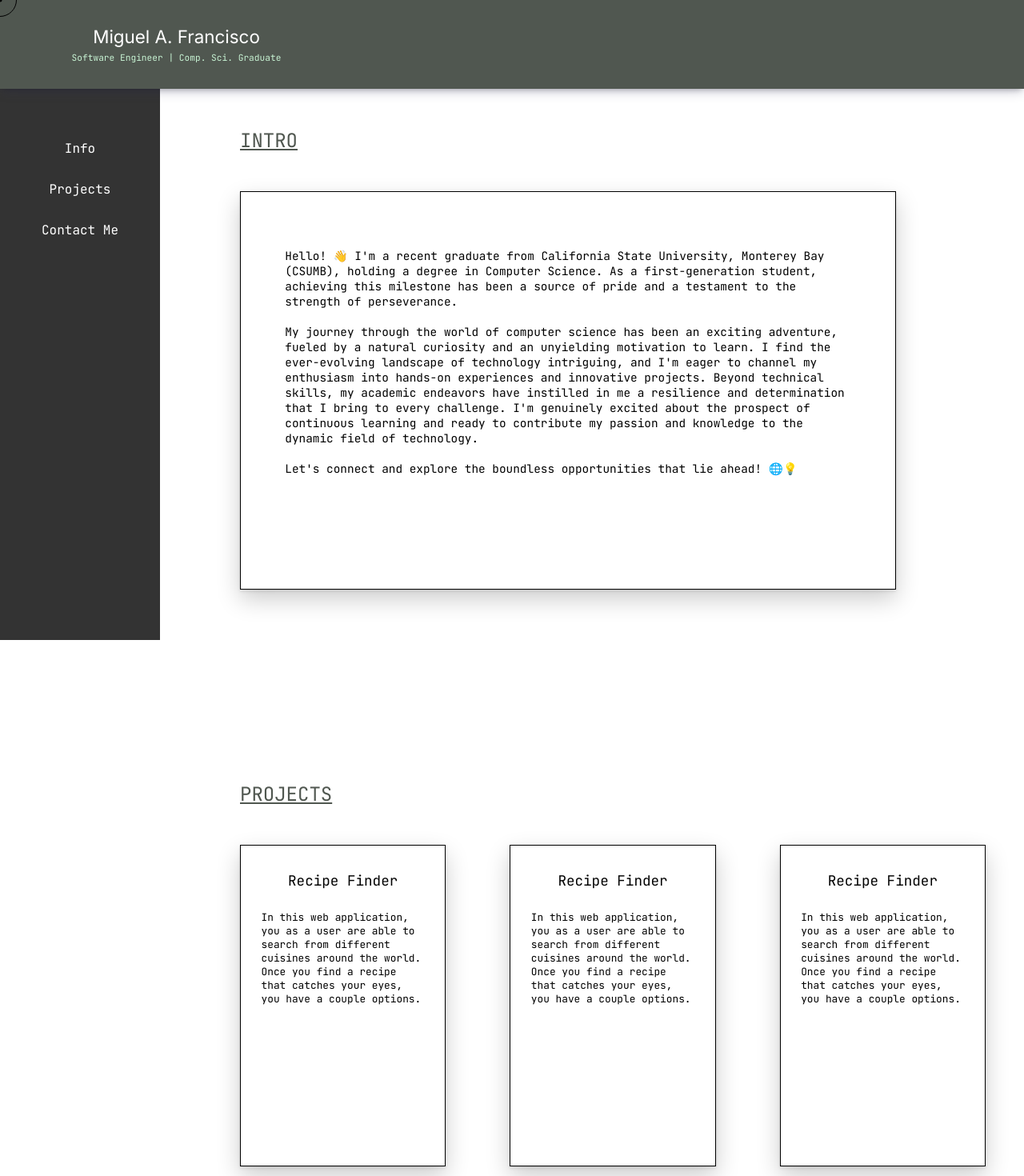
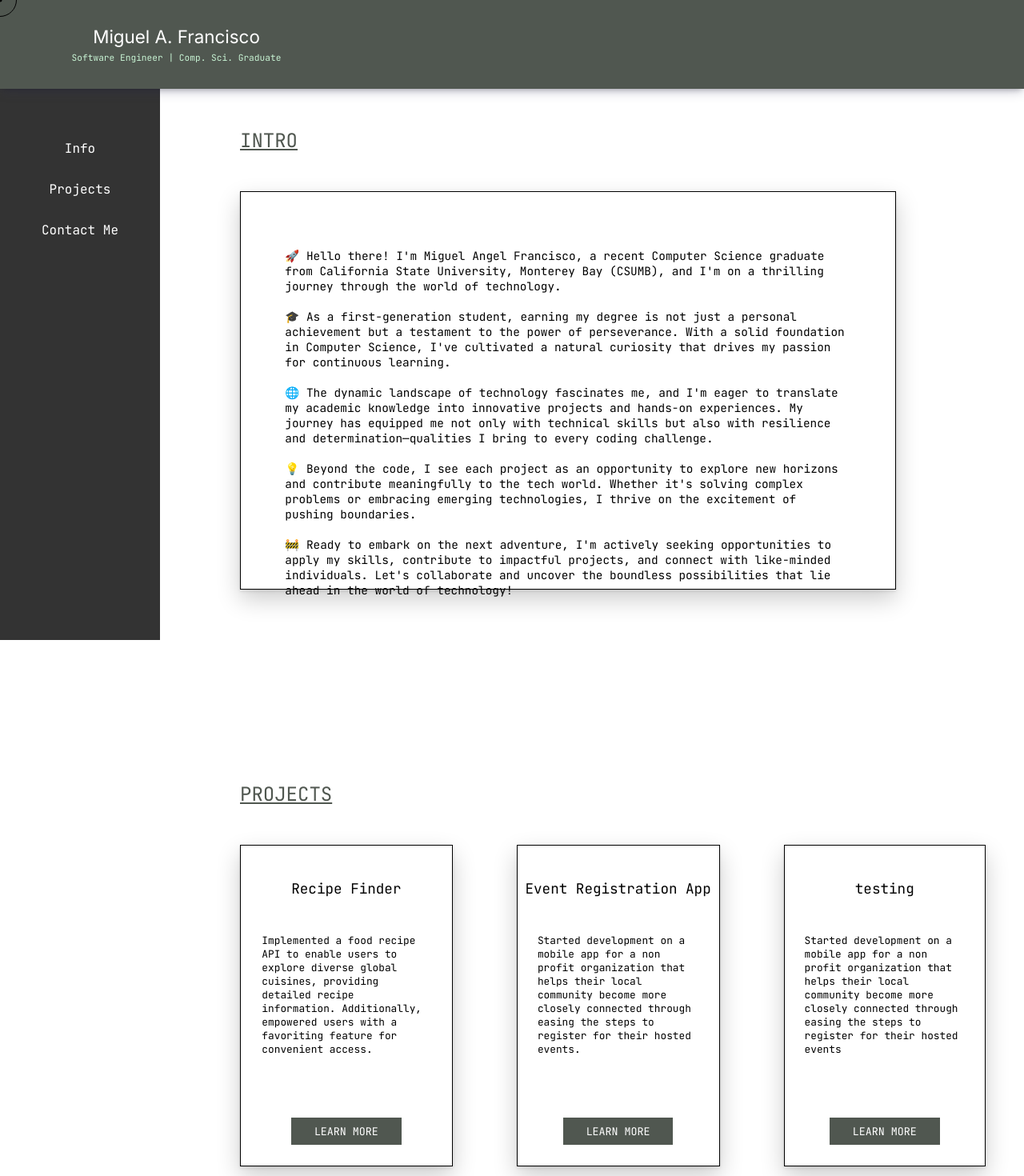
Before and after one commit to Migu3lito5/portfolio-website, a Next.js app: page / in a window 1280 px wide. Shown: the top 1470 px of the page at 80% size. Built offline with nearby package versions, Linux system fonts and the light colour scheme.

Commit message:
Im sorry again

```diff
--- a/src/components/Project.js
+++ b/src/components/Project.js
@@ -3,12 +3,12 @@
 import React from 'react';
 import styles from '@/styles/project.module.css';
 
-const Project = () => {
+const Project = ({title, description, link}) => {
   return (
     <div className={styles.container}>
-      <div className={styles.title}>Recipe Finder</div>
-      <div className={styles.description}>In this web application, you as a user are able
-      to search from different cuisines around the world. Once you find a recipe that catches your eyes, you have a couple options.</div>
+      <div className={styles.title}>{title}</div>
+      <div className={styles.description}>{description}</div>
+      <button className={styles.projectButton}>LEARN MORE</button>
     </div>
   );
 };
--- a/src/components/SimpleContent.js
+++ b/src/components/SimpleContent.js
@@ -10,10 +10,16 @@ const SimpleContent = () => {
       <div className={styles.description_outline}>
         <div className={styles.description}>
           <p>
-            Hello! 👋 I'm a recent graduate from California State University, Monterey Bay (CSUMB), holding a degree in Computer Science. As a first-generation student, achieving this milestone has been a source of pride and a testament to the strength of perseverance.
-            <br/><br/>My journey through the world of computer science has been an exciting adventure, fueled by a natural curiosity and an unyielding motivation to learn. I find the ever-evolving landscape of technology intriguing, and I'm eager to channel my enthusiasm into hands-on experiences and innovative projects.
-            Beyond technical skills, my academic endeavors have instilled in me a resilience and determination that I bring to every challenge. I'm genuinely excited about the prospect of continuous learning and ready to contribute my passion and knowledge to the dynamic field of technology.
-            <br/><br/>Let's connect and explore the boundless opportunities that lie ahead! 🌐💡
+          🚀 Hello there! I'm Miguel Angel Francisco, a recent Computer Science graduate from California State University, Monterey Bay (CSUMB), and I'm on a thrilling journey through the world of technology.
+<br/><br/>
+🎓 As a first-generation student, earning my degree is not just a personal achievement but a testament to the power of perseverance. With a solid foundation in Computer Science, I've cultivated a natural curiosity that drives my passion for continuous learning.
+<br/><br/>
+🌐 The dynamic landscape of technology fascinates me, and I'm eager to translate my academic knowledge into innovative projects and hands-on experiences. My journey has equipped me not only with technical skills but also with resilience and determination—qualities I bring to every coding challenge.
+<br/><br/>
+💡 Beyond the code, I see each project as an opportunity to explore new horizons and contribute meaningfully to the tech world. Whether it's solving complex problems or embracing emerging technologies, I thrive on the excitement of pushing boundaries.
+<br/><br/>
+🚧 Ready to embark on the next adventure, I'm actively seeking opportunities to apply my skills, contribute to impactful projects, and connect with like-minded individuals. Let's collaborate and uncover the boundless possibilities that lie ahead in the world of technology!
+<br/><br/>
           </p>
         </div>
       </div>
--- a/src/components/TripleContent.js
+++ b/src/components/TripleContent.js
@@ -1,6 +1,7 @@
 import React from 'react';
 import styles from '@/styles/triplecontent.module.css';
 import Project from './Project';
+import projectData from '@/public/ProjectData';
 
 const TripleContent = () => {
   return (
@@ -9,9 +10,14 @@ const TripleContent = () => {
         PROJECTS
       </div>
       <div className={styles.split}>
-        <Project/>
-        <Project/>
-        <Project/>
+        {projectData.map((data, index) =>
+          <Project
+            key={index}
+            title={data.title}
+            description={data.description}
+            link={data.link}
+          />
+        )}
       </div>
     </div>
   );
--- /dev/null
+++ b/src/public/ProjectData.js
@@ -0,0 +1,19 @@
+const projectData = [
+  {
+    title: "Recipe Finder",
+    description: "Implemented a food recipe API to enable users to explore diverse global cuisines, providing detailed recipe information. Additionally, empowered users with a favoriting feature for convenient access.",
+    link: "https://github.com/Migu3lito5/social-chef",
+  },
+  {
+    title: "Event Registration App",
+    description: " Started development on a mobile app for a non profit organization that helps their local community become more closely connected through easing the steps to register for their hosted events.",
+    link: "https://github.com/Migu3lito5/Sol-Treasure-App"
+  },
+  {
+    title: "testing",
+    description: " Started development on a mobile app for a non profit organization that helps their local community become more closely connected through easing the steps to register for their hosted events",
+    link: "test",
+  },
+]
+
+export default projectData;
--- a/src/styles/contactform.module.css
+++ b/src/styles/contactform.module.css
@@ -11,6 +11,7 @@
   flex-direction: row;
   justify-content: space-evenly;
   max-width: 800px;
+  box-shadow: rgba(0, 0, 0, 0.2) 0px 12px 28px 0px, rgba(0, 0, 0, 0.1) 0px 2px 4px 0px, rgba(255, 255, 255, 0.05) 0px 0px 0px 1px inset;
 }
 
 .input_container {
--- a/src/styles/contactsection.module.css
+++ b/src/styles/contactsection.module.css
@@ -7,7 +7,7 @@
 
 .container {
   font-family: "JetBrains Mono";
-  margin: 10rem 10rem 15rem 0rem;
+  margin: 20rem 10rem 15rem 0rem;
 }
 
 .links {
--- a/src/styles/project.module.css
+++ b/src/styles/project.module.css
@@ -5,6 +5,7 @@
   flex-direction: column;
   align-items: center; /* Center horizontally within the container */
   box-shadow: rgba(0, 0, 0, 0.2) 0px 12px 28px 0px, rgba(0, 0, 0, 0.1) 0px 2px 4px 0px, rgba(255, 255, 255, 0.05) 0px 0px 0px 1px inset;
+  justify-content:space-around;
 }
 .title {
   margin-top: 2rem;
@@ -15,3 +16,13 @@
   font-size: 0.8em;
   margin: 10%;
 }
+
+.projectButton {
+  border: none;
+  background-color: #505750;
+  color: white;
+  padding: 0.5rem 1.8rem 0.5rem 1.8rem;
+  margin-top: 2rem;
+  margin-bottom: 1rem;
+  font-family: "JetBrains Mono";
+}
```
